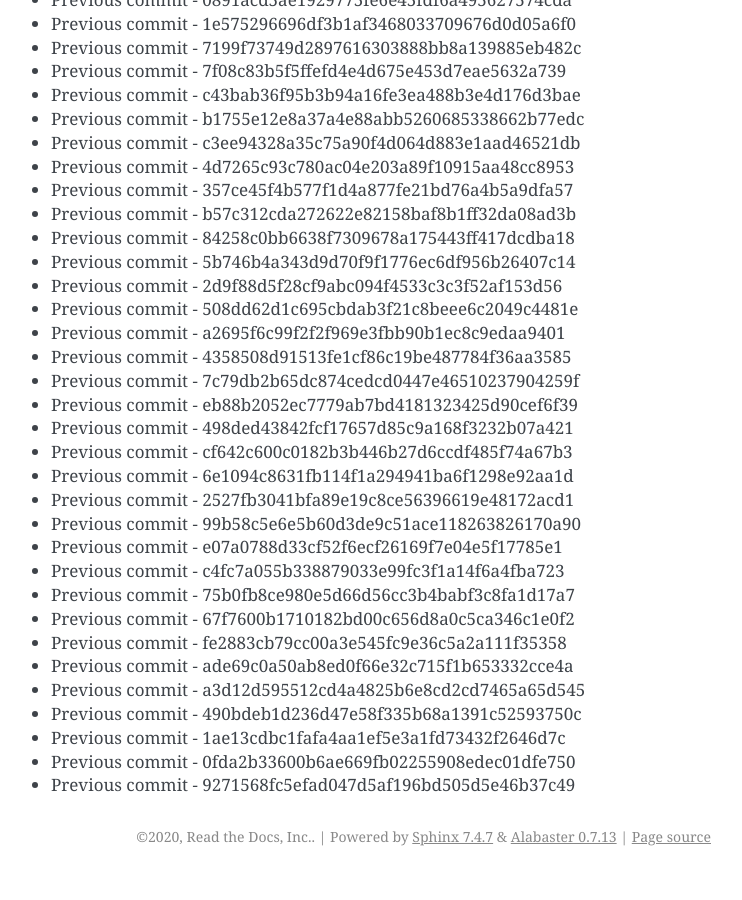
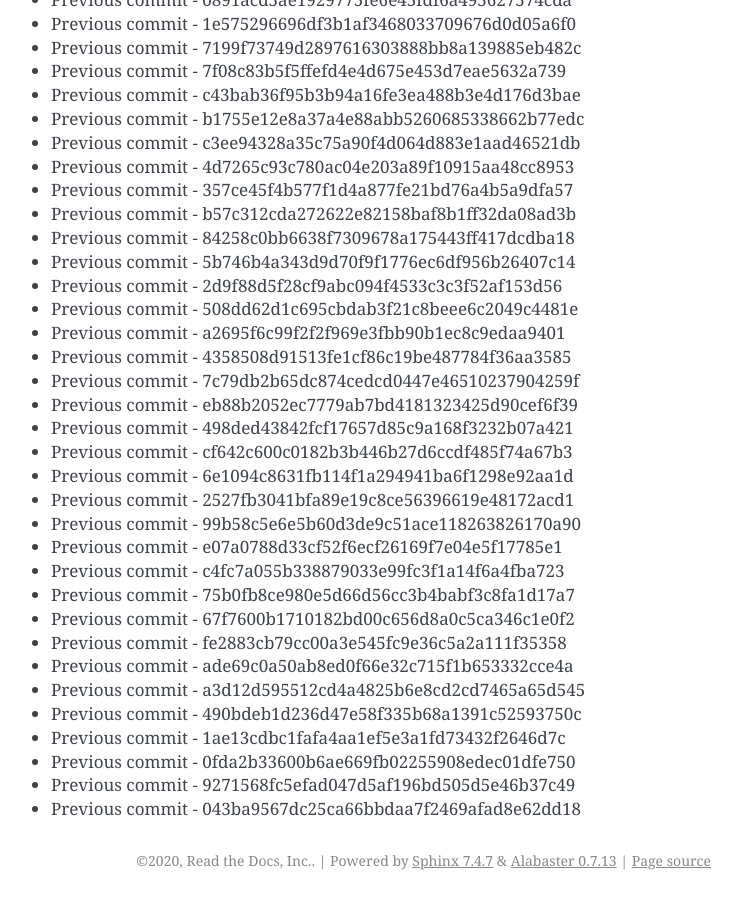
Before and after one commit to readthedocs/rtd-git-stresstest, a Sphinx documentation site: the page built from docs/updates.rst, in a window 1280 px wide and 900 px high, scrolled down 88228 px. Shown: the whole window, without its empty margins (399-1141 px from the left). Built offline with Sphinx 7.4.7, drawn with Linux system fonts in a browser that asks for light colours; before the commit the page ends 89104 px from its top, so only the background shows below that.

Commit message:
Generating commit from previous: 043ba9567dc25ca66bbdaa7f2469afad8e62dd18

```diff
--- a/docs/updates.rst
+++ b/docs/updates.rst
@@ -3739,3 +3739,4 @@ It can be tested for any performance characteristics.
 * Previous commit - 1ae13cdbc1fafa4aa1ef5e3a1fd73432f2646d7c
 * Previous commit - 0fda2b33600b6ae669fb02255908edec01dfe750
 * Previous commit - 9271568fc5efad047d5af196bd505d5e46b37c49
+* Previous commit - 043ba9567dc25ca66bbdaa7f2469afad8e62dd18
```
